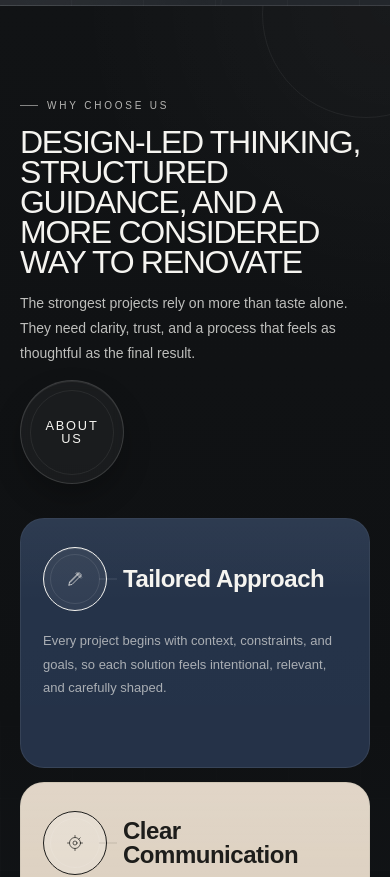
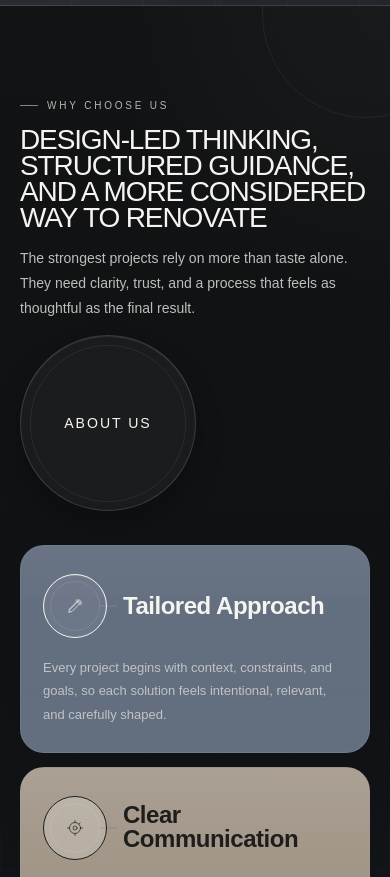
Before and after one commit to romanasolovan/prosto-remont, a Next.js app: page /en/about in a window 390 px wide. Shown: the part 2840-3717 px from the top of the page. Built offline with nearby package versions, Linux system fonts and the light colour scheme.

Commit message:
add intersection observer, fix button and title in why us section

```diff
--- a/components/home/HomeHero/HomeHero.module.css
+++ b/components/home/HomeHero/HomeHero.module.css
@@ -163,7 +163,7 @@
   .topRow {
     grid-template-columns: minmax(0, max-content) auto;
     gap: clamp(5rem, 12vw, 12rem);
-    align-items: start;
+    /* align-items: start; */
     justify-content: start;
   }
 
--- a/components/home/WhyChooseUs/WhyChooseUs.module.css
+++ b/components/home/WhyChooseUs/WhyChooseUs.module.css
@@ -14,9 +14,9 @@
   --accent-soft: rgba(172, 171, 154, 0.14);
   --accent-warm: #d7cab8;
 
-  --card-dark: #223046;
-  --card-warm: #d9cbb9;
-  --card-light: #f1ede8;
+  --card-dark: #616c7d;
+  --card-warm: #958878;
+  --card-light: #d6cfc7;
 
   position: relative;
   overflow: clip;
@@ -125,7 +125,7 @@
 .whyTitle {
   margin: 0;
   font-family: "Barlow Condensed", sans-serif;
-  font-size: clamp(32px, 8vw, 62px);
+  font-size: clamp(28px, 6vw, 52px);
   font-weight: 300;
   line-height: 0.94;
   letter-spacing: -0.04em;
@@ -153,7 +153,7 @@
   position: relative;
   display: grid;
   align-content: start;
-  min-height: 250px;
+  /* min-height: 250px; */
   padding: 24px 20px 22px;
   border-radius: 24px;
   border: 1px solid rgba(255, 255, 255, 0.08);
@@ -201,11 +201,11 @@
 }
 
 .whyCardTitle {
-  padding-left: 2px;
   position: relative;
   z-index: 1;
   min-width: 0;
   margin: 0;
+  padding-left: 2px;
   font-family: "Barlow Condensed", sans-serif;
   font-size: 24px;
   font-weight: 600;
@@ -216,8 +216,12 @@
   white-space: normal;
   transform: translateX(-26px);
   opacity: 0;
-  animation: revealTitleFromIcon 760ms cubic-bezier(0.22, 1, 0.36, 1) 500ms
-    forwards;
+  will-change: transform, opacity;
+}
+
+.isVisible .whyCardTitle {
+  animation: revealTitleFromIcon 760ms cubic-bezier(0.22, 1, 0.36, 1) forwards;
+  animation-delay: calc(var(--card-index, 0) * 100ms + 80ms);
 }
 
 @keyframes revealTitleFromIcon {
@@ -340,18 +344,6 @@
   }
 }
 
-/* @media (max-width: 424px) {
-  .whyIntro {
-    grid-template-columns: 1fr;
-  }
-
-  .whyIntro :global(.btn-round) {
-    grid-column: 1;
-    grid-row: auto;
-    justify-self: start;
-  }
-} */
-
 @media (min-width: 425px) {
   .iconCircle {
     width: 70px;
@@ -377,13 +369,48 @@
     gap: 42px;
   }
 
+  .whyIntro {
+    grid-template-columns: auto minmax(0, 1fr);
+    align-items: start;
+    column-gap: 28px;
+    row-gap: 30px;
+  }
+
+  .sectionLabel {
+    grid-column: 1 / -1;
+    justify-self: start;
+    text-align: left;
+  }
+
+  .whyIntro :global(.btn-round) {
+    grid-column: 1;
+    grid-row: 2;
+    align-self: start;
+    justify-self: start;
+  }
+
+  .whyTitle {
+    grid-column: 2;
+    grid-row: 2;
+    align-self: center;
+    justify-self: start;
+    text-align: end;
+  }
+
+  .whyDescription {
+    grid-column: 1 / -1;
+    grid-row: 3;
+    justify-self: start;
+    text-align: left;
+  }
+
   .whyGrid {
     grid-template-columns: repeat(3, minmax(0, 1fr));
     gap: 18px;
   }
 
   .whyCard {
-    min-height: 320px;
+    /* min-height: 320px; */
     padding: 28px 22px 24px;
     border-radius: 26px;
   }
@@ -410,25 +437,6 @@
     font-size: 14px;
   }
 
-  .whyIntro {
-    grid-template-columns: minmax(0, 1fr) auto;
-    column-gap: 28px;
-    row-gap: 14px;
-  }
-
-  .sectionLabel,
-  .whyTitle,
-  .whyDescription {
-    grid-column: 1;
-  }
-
-  .whyIntro :global(.btn-round) {
-    grid-column: 2;
-    grid-row: 2 / 4;
-    align-self: start;
-    justify-self: end;
-  }
-
   .orbitTop {
     width: 18rem;
     height: 18rem;
@@ -453,18 +461,18 @@
     gap: 52px;
   }
 
+  .whyTitle {
+    font-size: clamp(38px, 4.2vw, 48px);
+  }
+
   .whyIntro {
-    grid-template-columns: minmax(0, 1fr) auto;
-    align-items: end;
     column-gap: 42px;
-    row-gap: 14px;
   }
 
   .whyIntro :global(.btn-round) {
-    grid-column: 2;
-    grid-row: 2 / 4;
-    align-self: end;
+    align-self: start;
     justify-self: end;
+    margin-top: 4px;
   }
 
   .whyGrid {
@@ -472,7 +480,7 @@
   }
 
   .whyCard {
-    min-height: 350px;
+    /* min-height: 350px; */
     padding: 30px 24px 26px;
   }
 
@@ -509,4 +517,8 @@
     opacity: 1;
     animation: none;
   }
+
+  .isVisible .whyCardTitle {
+    animation: none;
+  }
 }
--- a/components/home/WhyChooseUs/WhyChooseUs.tsx
+++ b/components/home/WhyChooseUs/WhyChooseUs.tsx
@@ -1,4 +1,6 @@
-import type { ReactNode } from "react";
+"use client";
+
+import { useEffect, useRef, useState, type ReactNode } from "react";
 import { useTranslations } from "next-intl";
 import { Link } from "@/navigation";
 import styles from "./WhyChooseUs.module.css";
@@ -62,6 +64,8 @@ const PillarIcons: Record<PillarKey, ReactNode> = {
 
 export default function WhyChooseUs() {
   const t = useTranslations("about.whyChooseUs");
+  const sectionRef = useRef<HTMLElement | null>(null);
+  const [isVisible, setIsVisible] = useState(false);
 
   const pillars = [
     {
@@ -84,8 +88,37 @@ export default function WhyChooseUs() {
     },
   ];
 
+  useEffect(() => {
+    const node = sectionRef.current;
+    if (!node) return;
+
+    const observer = new IntersectionObserver(
+      ([entry]) => {
+        if (entry.isIntersecting) {
+          setIsVisible(false);
+
+          requestAnimationFrame(() => {
+            requestAnimationFrame(() => {
+              setIsVisible(true);
+            });
+          });
+        } else {
+          setIsVisible(false);
+        }
+      },
+      {
+        threshold: 0.35,
+      },
+    );
+
+    observer.observe(node);
+
+    return () => observer.disconnect();
+  }, []);
+
   return (
     <section
+      ref={sectionRef}
       className={styles.whySection}
       aria-labelledby="why-choose-us-title"
     >
@@ -104,9 +137,9 @@ export default function WhyChooseUs() {
 
             <p className={styles.whyDescription}>{t("description")}</p>
 
-            <Link href="/about" className="btn-round btn-round--md">
+            <Link href="/about" className="btn-round btn-round--lg">
               <span className="btn-round__inner">
-                <span className="btn-round__text btn-round__text--md">
+                <span className="btn-round__text btn-round__text--lg">
                   {t("button")}
                 </span>
               </span>
@@ -114,10 +147,15 @@ export default function WhyChooseUs() {
           </div>
 
           <div className={styles.whyGrid}>
-            {pillars.map((pillar) => (
+            {pillars.map((pillar, index) => (
               <article
-                className={`${styles.whyCard} ${pillar.tone}`}
+                className={`${styles.whyCard} ${pillar.tone} ${
+                  isVisible ? styles.isVisible : ""
+                }`}
                 key={pillar.key}
+                style={
+                  { ["--card-index" as string]: index } as React.CSSProperties
+                }
               >
                 <div className={styles.whyCardHead}>
                   <div className={styles.iconCircle} aria-hidden="true">
```
Also changed, not shown: app/globals.css (+0 -44 lines).
